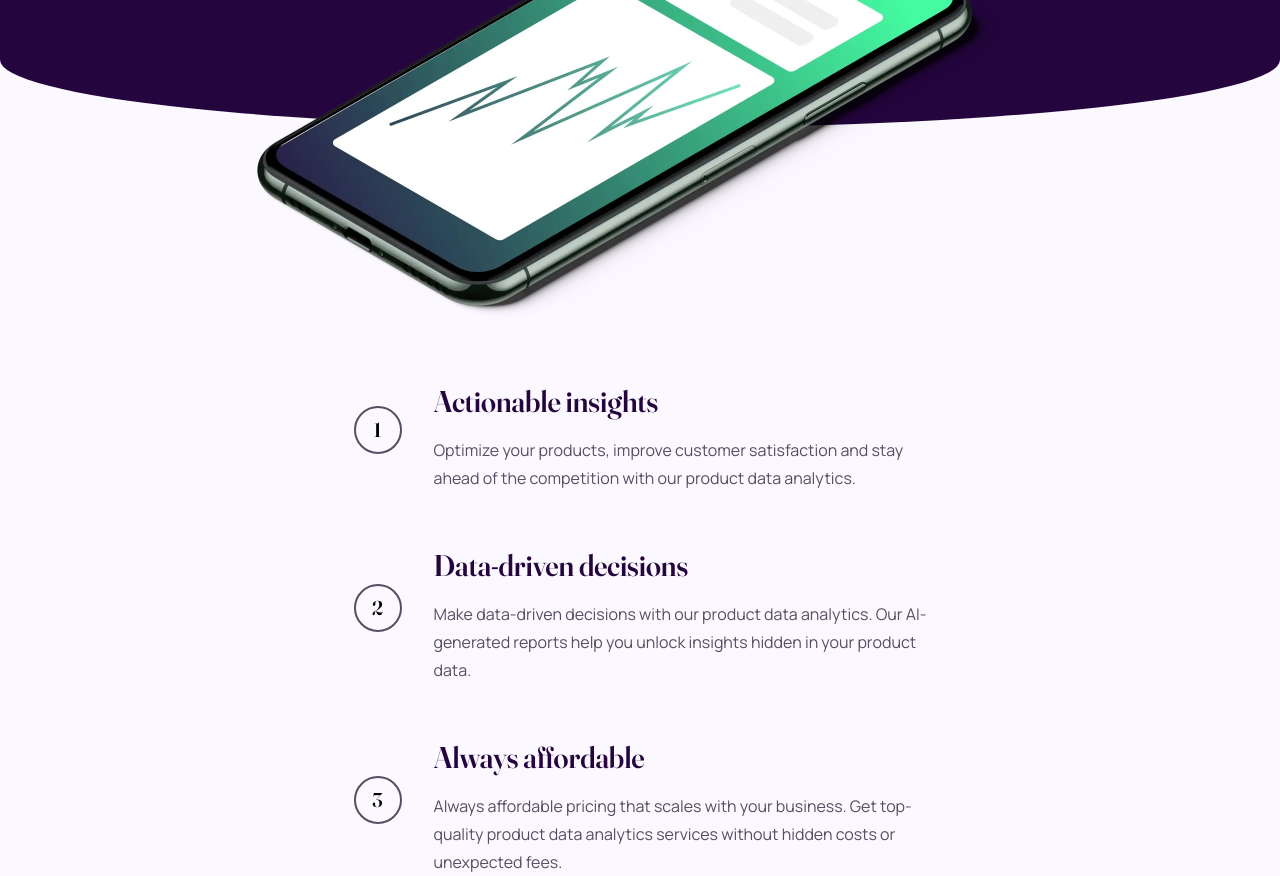
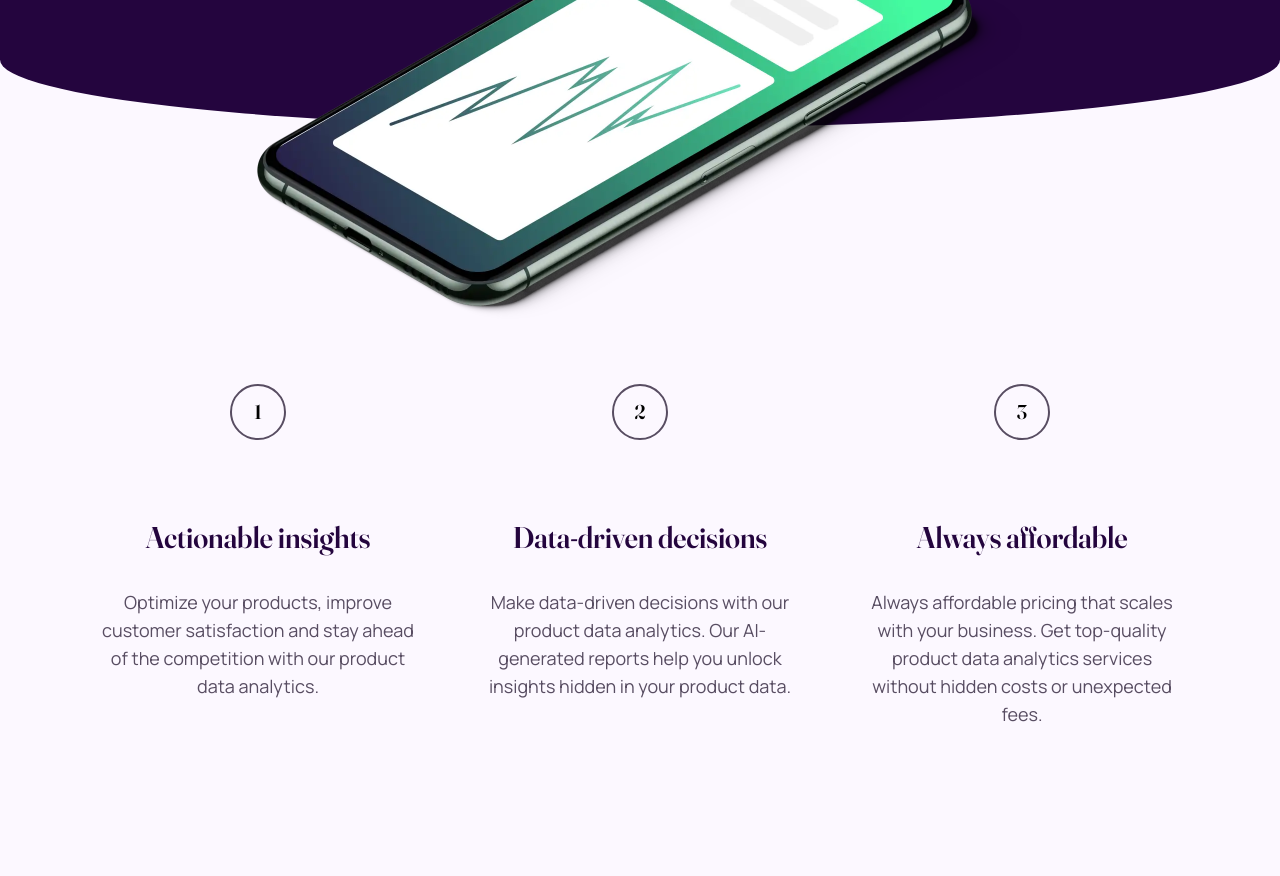
Before and after one commit to webstormcam/workit-landing-page, a website: page index.html in a window 1280 px wide. Shown: the part 600-1476 px from the top of the page. After the commit the page ends 1328 px from the top, so only its background shows below. Drawn offline with Linux system fonts and the light colour scheme.

Commit message:
Working on the desktop version now

```diff
--- a/index.html
+++ b/index.html
@@ -26,33 +26,33 @@
     <img class="absolute w-80 text-center left-0 right-0 -bottom-20 mr-auto ml-auto md:w-536 md:-bottom-44 lg:w-767 lg:-bottom-48" src="images/image-hero.webp" alt="a cell phone with a graph on it">
 </section>
 
-   <main class="pt-40 px-4 md:pt-60  flex flex-col items-center">
-    <section class="md:max-w-max573">
-        <div class="flex flex-col items-center md:flex-row ">
-            <div class="font-fraunces text-xl flex flex-col justify-center items-center min-w-48 h-12 border-brownish border-2 rounded-full md:mr-8 ">
+   <main class="pt-40 px-4 md:pt-60 md:px-10 lg:pt-80 flex flex-col items-center">
+    <section class="md:max-w-max573 lg:flex lg:max-w-MAX ">
+        <div class="flex flex-col items-center md:flex-row lg:flex-col  lg:w-1/3">
+            <div class="font-fraunces text-xl flex flex-col justify-center items-center min-w-48 h-12 border-brownish border-2 rounded-full md:mr-8 lg:mr-0 lg:w-14 lg:h-14 lg:relative lg:bottom-16  ">
                 1
             </div>
             <div class="flex flex-col">
-                <h2 class=" font-fraunces text-center text-darkPurp text-3xl mt-4 md:text-left">Actionable insights</h2>
-                <p class="text-center font-manrope text-brownish leading-7 mt-4  md:text-left">Optimize your products, improve customer satisfaction and stay ahead of the competition with our product data analytics.</p>
+                <h2 class=" font-fraunces text-center text-darkPurp text-3xl mt-4 md:text-left   lg:text-center">Actionable insights</h2>
+                <p class="text-center font-manrope text-brownish leading-7 mt-4  md:text-left lg:text-center lg:text-lg lg:mt-8 lg:px-4">Optimize your products, improve customer satisfaction and stay ahead of the competition with our product data analytics.</p>
             </div>
         </div>
-        <div class="flex flex-col items-center mt-10 md:flex-row">
-            <div class="font-fraunces text-xl flex flex-col justify-center items-center min-w-48 h-12 border-brownish border-2 rounded-full md:mr-8 ">
+        <div class="flex flex-col items-center mt-10 md:flex-row lg:flex-col lg:mt-0  lg:w-1/3 lg:mx-8 ">
+            <div class="font-fraunces text-xl flex flex-col justify-center items-center min-w-48 h-12 border-brownish border-2 rounded-full md:mr-8 lg:mr-0 lg:w-14 lg:h-14 lg:relative lg:bottom-16 ">
                 2
             </div>
             <div class="flex flex-col">
-                <h2 class=" font-fraunces text-center text-darkPurp text-3xl mt-4  md:text-left">Data-driven decisions</h2>
-                <p class="text-center font-manrope text-brownish leading-7 mt-4  md:text-left">Make data-driven decisions with our product data analytics. Our AI-generated reports help you unlock insights hidden in your product data.</p>
+                <h2 class=" font-fraunces text-center text-darkPurp text-3xl mt-4  md:text-left  lg:text-center">Data-driven decisions</h2>
+                <p class="text-center font-manrope text-brownish leading-7 mt-4  md:text-left lg:text-center lg:text-lg lg:mt-8 lg:px-4">Make data-driven decisions with our product data analytics. Our AI-generated reports help you unlock insights hidden in your product data.</p>
             </div>
         </div>
-        <div class="flex flex-col items-center mt-10 md:flex-row">
-            <div class="font-fraunces text-xl flex flex-col justify-center items-center min-w-48 h-12 border-brownish border-2 rounded-full md:mr-8 ">
+        <div class="flex flex-col items-center mt-10 md:flex-row lg:flex-col lg:mt-0  lg:w-1/3">
+            <div class="font-fraunces text-xl flex flex-col justify-center items-center min-w-48 h-12 border-brownish border-2 rounded-full md:mr-8 lg:mr-0 lg:w-14 lg:h-14 lg:relative lg:bottom-16 ">
                 3
             </div>
             <div class="flex flex-col">
-                <h2 class=" font-fraunces text-center text-darkPurp text-3xl mt-4 md:text-left">Always affordable</h2>
-                <p class="text-center font-manrope text-brownish leading-7 mt-4 md:text-left">Always affordable pricing that scales with your business. Get top-quality product data analytics services without hidden costs or unexpected fees.</p>
+                <h2 class=" font-fraunces text-center text-darkPurp text-3xl mt-4 md:text-left  lg:text-center">Always affordable</h2>
+                <p class="text-center font-manrope text-brownish leading-7 mt-4 md:text-left lg:text-center lg:text-lg lg:mt-8 lg:px-4">Always affordable pricing that scales with your business. Get top-quality product data analytics services without hidden costs or unexpected fees.</p>
             </div>
         </div>
     </section>
```
Also changed, not shown: dist/output.css.
